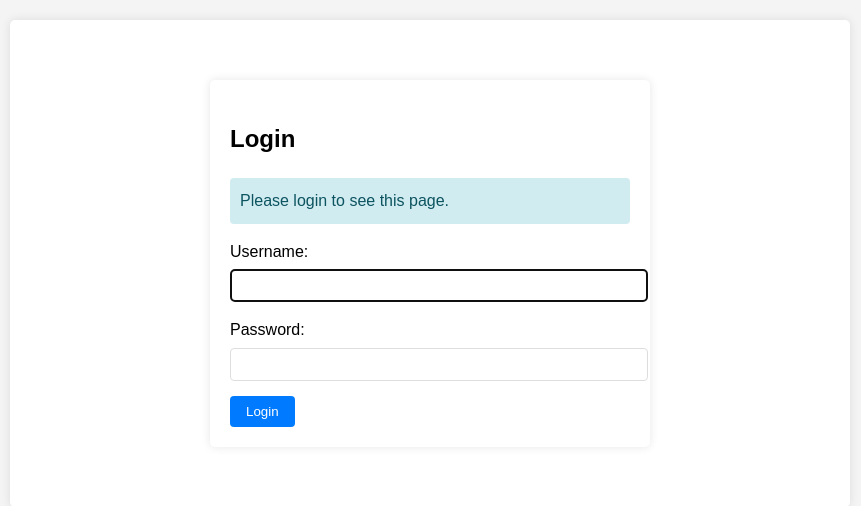
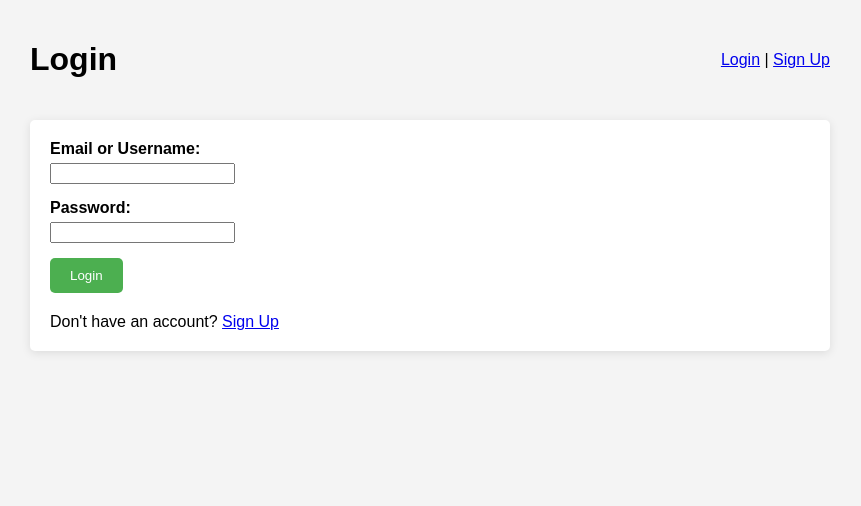
Before and after one commit to AI35/Real-time-chat, a Django app: page /accounts/login/?next=/1/ in a window 1280 px wide. Shown: the top 506 px of the page, without its empty margins (210-1071 px from the left). Run offline with Django 5.2, Linux system fonts and the light colour scheme.

Commit message:
feat(auth): add signup functionality and enhance login process
- Introduce a signup view, form, and template to allow new users to register
- Implement EmailOrUsernameModelBackend to authenticate users via email or username
- Update login view and template to support the new authentication backend and link to signup
- Add signup URL and update base template with signup link
- Configure authentication backends in settings to support the new functionality

```diff
--- a/chat/forms.py
+++ b/chat/forms.py
@@ -1,10 +1,34 @@
 from django import forms
+from django.contrib.auth.forms import UserCreationForm, AuthenticationForm
+from django.contrib.auth.models import User
+from django.core.exceptions import ValidationError
 from .models import Room
 
 class RoomForm(forms.ModelForm):
     class Meta:
         model = Room
         fields = ['name']
+
+class SignUpForm(UserCreationForm):
+    email = forms.EmailField(max_length=254, required=True, help_text='Required. Enter a valid email address.')
+
+    class Meta:
+        model = User
+        fields = ('username', 'email', 'password1', 'password2')
         widgets = {
             'name': forms.TextInput(attrs={'class': 'form-control'})
         }
+
+    def clean_email(self):
+        email = self.cleaned_data.get('email')
+        if User.objects.filter(email=email).exists():
+            raise ValidationError("This email address is already in use.")
+        return email
+
+class EmailOrUsernameAuthenticationForm(AuthenticationForm):
+    username = forms.CharField(label='Email or Username', max_length=254)
+
+    error_messages = {
+        'invalid_login': 'Please enter a correct email/username and password.',
+        'inactive': 'This account is inactive.',
+    }
--- a/chat/templates/chat/base.html
+++ b/chat/templates/chat/base.html
@@ -175,7 +175,8 @@
                     Hello, {{ user.username }}!
                     <a href="{% url 'chat:logout' %}">Logout</a>
                 {% else %}
-                    <a href="{% url 'login' %}">Login</a>
+                    <a href="{% url 'login' %}">Login</a> |
+                    <a href="{% url 'chat:signup' %}">Sign Up</a>
                 {% endif %}
             </div>
         </div>
--- a/chat/templates/registration/login.html
+++ b/chat/templates/registration/login.html
@@ -1,46 +1,34 @@
-{% extends "base.html" %}
+{% extends "chat/base.html" %}
 
 {% block title %}Login{% endblock %}
 
+{% block header %}Login{% endblock %}
+
 {% block content %}
-<div class="login-container">
-    <h2>Login</h2>
-
-    {% if form.errors %}
-    <div class="alert alert-danger">
-        Your username and password didn't match. Please try again.
-    </div>
-    {% endif %}
-
-    {% if next %}
-        {% if user.is_authenticated %}
-        <div class="alert alert-warning">
-            Your account doesn't have access to this page. To proceed,
-            please login with an account that has access.
-        </div>
-        {% else %}
-        <div class="alert alert-info">
-            Please login to see this page.
-        </div>
-        {% endif %}
-    {% endif %}
-
-    <form method="post" action="{% url 'login' %}">
+<div class="chat-container">
+    <form method="post">
         {% csrf_token %}
         <div class="form-group">
-            <label for="id_username">Username:</label>
+            <label for="{{ form.username.id_for_label }}">Email or Username:</label>
             {{ form.username }}
+            {% if form.username.errors %}
+                <div class="alert alert-danger">{{ form.username.errors }}</div>
+            {% endif %}
         </div>
+
         <div class="form-group">
-            <label for="id_password">Password:</label>
+            <label for="{{ form.password.id_for_label }}">Password:</label>
             {{ form.password }}
+            {% if form.password.errors %}
+                <div class="alert alert-danger">{{ form.password.errors }}</div>
+            {% endif %}
         </div>
-        <button type="submit" class="btn btn-primary">Login</button>
+
+        <button type="submit" class="send-button">Login</button>
         <input type="hidden" name="next" value="{{ next }}">
     </form>
-
-    {% comment %} <p class="mt-3">
-        <a href="{% url 'password_reset' %}">Forgot your password?</a>
-    </p> {% endcomment %}
+    <div style="margin-top: 20px;">
+        Don't have an account? <a href="{% url 'chat:signup' %}">Sign Up</a>
+    </div>
 </div>
 {% endblock %}
--- a/chat/urls.py
+++ b/chat/urls.py
@@ -6,6 +6,7 @@ app_name = 'chat'
 urlpatterns = [
     path('', views.index, name='index'),
     path('logout/', views.logout_view, name='logout'),
+    path('signup/', views.signup, name='signup'),
     path('create/', views.create_room, name='create_room'),
     path('<slug:slug>/', views.room, name='room'),
 ]
--- a/chat/views.py
+++ b/chat/views.py
@@ -1,9 +1,10 @@
 from django.shortcuts import render, get_object_or_404, redirect
 from django.contrib.auth.decorators import login_required, user_passes_test
-from django.contrib.auth import logout
+from django.contrib.auth import logout, login, authenticate
 from django.utils.text import slugify
+from django.contrib.auth.views import LoginView
 from .models import Room, Message
-from .forms import RoomForm
+from .forms import RoomForm, SignUpForm, EmailOrUsernameAuthenticationForm
 
 def index(request):
     rooms = Room.objects.all()
@@ -22,6 +23,24 @@ def logout_view(request):
     logout(request)
     return redirect('chat:index')
 
+def signup(request):
+    if request.method == 'POST':
+        form = SignUpForm(request.POST)
+        if form.is_valid():
+            user = form.save()
+            username = form.cleaned_data.get('username')
+            raw_password = form.cleaned_data.get('password1')
+            user = authenticate(username=username, password=raw_password)
+            login(request, user)
+            return redirect('chat:index')
+    else:
+        form = SignUpForm()
+    return render(request, 'chat/signup.html', {'form': form})
+
+class CustomLoginView(LoginView):
+    form_class = EmailOrUsernameAuthenticationForm
+    template_name = 'registration/login.html'
+
 @user_passes_test(lambda u: u.is_staff)
 def create_room(request):
     if request.method == 'POST':
--- a/chat_project/urls.py
+++ b/chat_project/urls.py
@@ -1,8 +1,10 @@
 from django.contrib import admin
 from django.urls import path, include
+from chat.views import CustomLoginView
 
 urlpatterns = [
     path('admin/', admin.site.urls),
-    path('', include('chat.urls', namespace='chat'), name='chat'),
+    path('accounts/login/', CustomLoginView.as_view(), name='login'),
     path('accounts/', include('django.contrib.auth.urls')),
+    path('', include('chat.urls')),
 ]
```
Also changed, not shown: chat/backends.py (added, +19 -0 lines), chat/templates/chat/signup.html (added, +50 -0 lines), chat_project/settings.py (+7 -0 lines).
